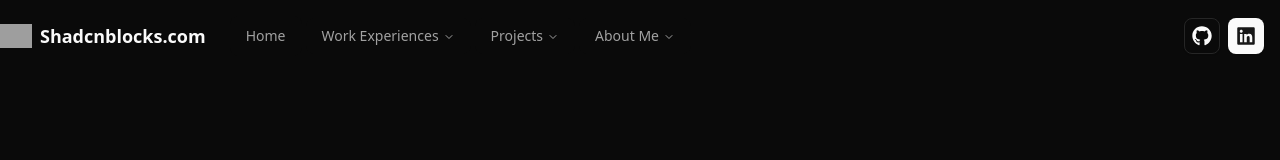
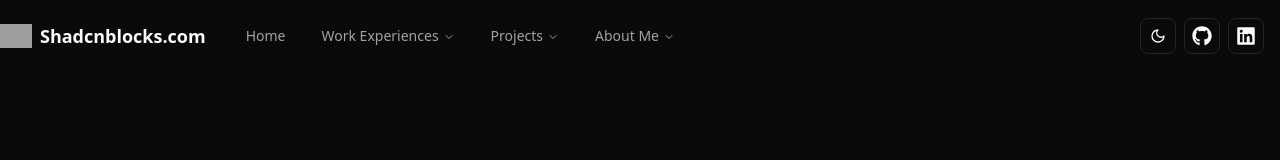
Before and after one commit to georgezzeng/zen, a React (Vite) app: page / in a window 1280 px wide. Shown: the top 160 px of the page. Built offline with nearby package versions, Linux system fonts and the light colour scheme; grey boxes are pictures that could not be loaded.

Commit message:
Add theme toggle button

```diff
--- a/src/components/NavBar.tsx
+++ b/src/components/NavBar.tsx
@@ -22,6 +22,7 @@
   SheetTrigger,
 } from "@/components/ui/sheet";
 import { FaGithub, FaLinkedin } from "react-icons/fa";
+import { ModeToggle } from '@/components/mode-toggle'
 
 interface MenuItem {
   title: string;
@@ -212,12 +213,13 @@
             </div>
           </div>
           <div className="flex gap-2 ml-auto pr-4">
+            <ModeToggle />
             <Button asChild variant="outline" size="icon">
               <a href={profiles.github.url}>
                 <FaGithub className="size-5" />
               </a>
             </Button>
-            <Button asChild size="icon">
+            <Button asChild variant="outline" size="icon">
               <a href={profiles.linkedin.url}>
                 <FaLinkedin className="size-5" />
               </a>
--- /dev/null
+++ b/src/components/mode-toggle.tsx
@@ -0,0 +1,37 @@
+import { Moon, Sun } from "lucide-react"
+
+import { Button } from "@/components/ui/button"
+import {
+  DropdownMenu,
+  DropdownMenuContent,
+  DropdownMenuItem,
+  DropdownMenuTrigger,
+} from "@/components/ui/dropdown-menu"
+import { useTheme } from "@/components/theme-provider"
+
+export function ModeToggle() {
+  const { setTheme } = useTheme()
+
+  return (
+    <DropdownMenu>
+      <DropdownMenuTrigger asChild>
+        <Button variant="outline" size="icon">
+          <Sun className="h-[1.2rem] w-[1.2rem] rotate-0 scale-100 transition-all dark:-rotate-90 dark:scale-0" />
+          <Moon className="absolute h-[1.2rem] w-[1.2rem] rotate-90 scale-0 transition-all dark:rotate-0 dark:scale-100" />
+          <span className="sr-only">Toggle theme</span>
+        </Button>
+      </DropdownMenuTrigger>
+      <DropdownMenuContent align="end">
+        <DropdownMenuItem onClick={() => setTheme("light")}>
+          Light
+        </DropdownMenuItem>
+        <DropdownMenuItem onClick={() => setTheme("dark")}>
+          Dark
+        </DropdownMenuItem>
+        <DropdownMenuItem onClick={() => setTheme("system")}>
+          System
+        </DropdownMenuItem>
+      </DropdownMenuContent>
+    </DropdownMenu>
+  )
+}
--- a/src/components/ui/button.tsx
+++ b/src/components/ui/button.tsx
@@ -34,25 +34,24 @@
   }
 )
 
-function Button({
-  className,
-  variant,
-  size,
-  asChild = false,
-  ...props
-}: React.ComponentProps<"button"> &
+const Button = React.forwardRef<
+  HTMLButtonElement,
+  React.ComponentPropsWithoutRef<"button"> &
   VariantProps<typeof buttonVariants> & {
-    asChild?: boolean
-  }) {
+  asChild?: boolean
+}
+>(({ className, variant, size, asChild = false, ...props }, ref) => {
   const Comp = asChild ? Slot : "button"
 
   return (
     <Comp
+      ref={ref}
       data-slot="button"
       className={cn(buttonVariants({ variant, size, className }))}
       {...props}
     />
   )
-}
+})
+Button.displayName = "Button"
 
 export { Button, buttonVariants }
```
